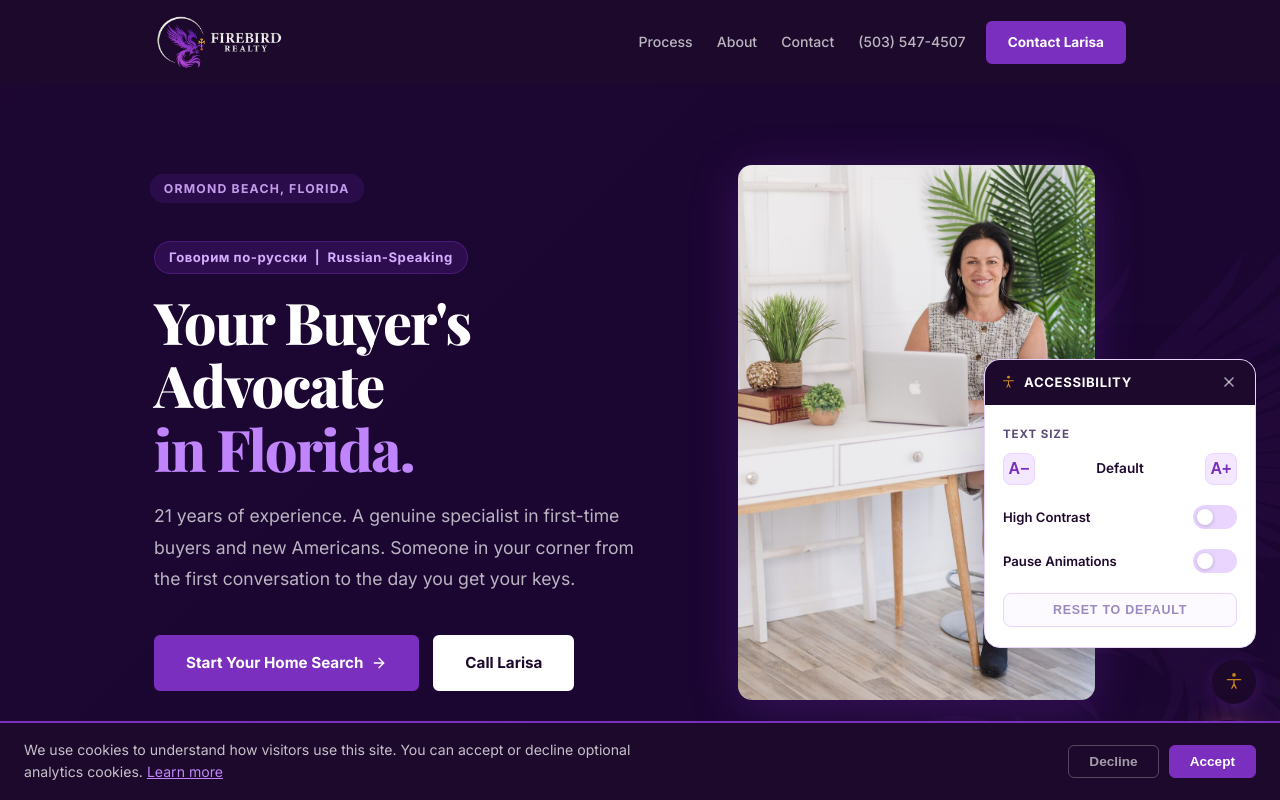
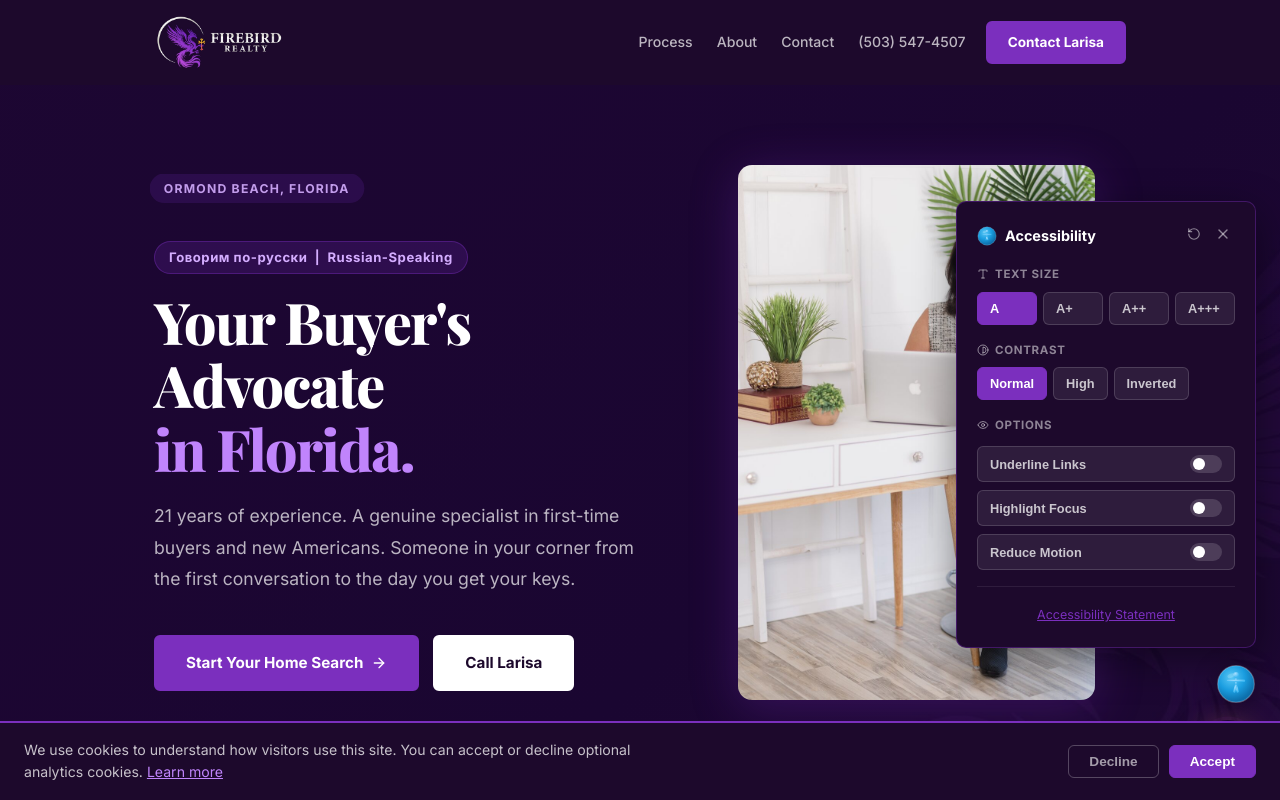
Before and after one commit to AppStudioPros/firebird-realty-website, a Next.js app: page / in a window 1280 px wide. Both pictures are taken after a click on the button 1234 px from the left and 682 px from the top of the page. Shown: the top 800 px of the page. Built offline with nearby package versions, Linux system fonts and the light colour scheme; a web font is replaced by a local one.

Commit message:
feat: upgraded accessibility widget — full feature set with Firebird purple/gold colors

```diff
--- a/app/components/AccessibilityWidget.tsx
+++ b/app/components/AccessibilityWidget.tsx
@@ -1,144 +1,298 @@
-'use client'
+"use client";
+import { useState, useEffect } from "react";
+import { X, Type, Contrast, Eye, RotateCcw } from "lucide-react";
 
-import { useState, useEffect } from 'react'
+// 3D-style accessibility icon matching the blue circle+person style
+function A11yIcon({ size = 28 }: { size?: number }) {
+  return (
+    <svg width={size} height={size} viewBox="0 0 48 48" fill="none" xmlns="http://www.w3.org/2000/svg" aria-hidden="true">
+      {/* Outer circle with 3D gradient */}
+      <defs>
+        <radialGradient id="circleGrad" cx="38%" cy="32%" r="65%">
+          <stop offset="0%" stopColor="#5bc8f5" />
+          <stop offset="55%" stopColor="#1a9de0" />
+          <stop offset="100%" stopColor="#0d6fab" />
+        </radialGradient>
+        <radialGradient id="figureGrad" cx="40%" cy="30%" r="65%">
+          <stop offset="0%" stopColor="#a8dfff" />
+          <stop offset="100%" stopColor="#3ab5f0" />
+        </radialGradient>
+      </defs>
+      {/* Circle ring */}
+      <circle cx="24" cy="24" r="22" fill="url(#circleGrad)" />
+      <circle cx="24" cy="24" r="22" fill="none" stroke="rgba(255,255,255,0.25)" strokeWidth="1.5" />
+      {/* Head */}
+      <circle cx="24" cy="13" r="3.5" fill="url(#figureGrad)" />
+      {/* Body */}
+      <rect x="22.5" y="17" width="3" height="9" rx="1.5" fill="url(#figureGrad)" />
+      {/* Arms */}
+      <rect x="13" y="18.5" width="22" height="3" rx="1.5" fill="url(#figureGrad)" />
+      {/* Left leg */}
+      <rect x="22.5" y="25.5" width="3" height="9.5" rx="1.5" transform="rotate(-15 22.5 25.5)" fill="url(#figureGrad)" />
+      {/* Right leg */}
+      <rect x="22.5" y="25.5" width="3" height="9.5" rx="1.5" transform="rotate(15 25.5 25.5)" fill="url(#figureGrad)" />
+      {/* Shine */}
+      <ellipse cx="18" cy="14" rx="4.5" ry="2.5" fill="rgba(255,255,255,0.18)" transform="rotate(-20 18 14)" />
+    </svg>
+  );
+}
 
-const STORAGE_KEY = 'firebird-a11y'
-const defaults = { fontSize: 0, highContrast: false, pauseAnimations: false }
+interface A11ySettings {
+  fontSize: number;      // multiplier: 1 | 1.15 | 1.3 | 1.5
+  contrast: "normal" | "high" | "inverted";
+  underlineLinks: boolean;
+  highlightFocus: boolean;
+  reducedMotion: boolean;
+}
+
+const DEFAULT: A11ySettings = {
+  fontSize: 1,
+  contrast: "normal",
+  underlineLinks: false,
+  highlightFocus: false,
+  reducedMotion: false,
+};
 
 export default function AccessibilityWidget() {
-  const [open, setOpen] = useState(false)
-  const [prefs, setPrefs] = useState(defaults)
+  const [open, setOpen] = useState(false);
+  const [settings, setSettings] = useState<A11ySettings>(DEFAULT);
 
+  // Apply settings to <html>
+  useEffect(() => {
+    const html = document.documentElement;
+    html.style.fontSize = `${settings.fontSize * 100}%`;
+
+    // Contrast
+    html.classList.remove("a11y-high-contrast", "a11y-inverted");
+    if (settings.contrast === "high") html.classList.add("a11y-high-contrast");
+    if (settings.contrast === "inverted") html.classList.add("a11y-inverted");
+
+    // Links
+    if (settings.underlineLinks) {
+      html.classList.add("a11y-underline-links");
+    } else {
+      html.classList.remove("a11y-underline-links");
+    }
+
+    // Focus
+    if (settings.highlightFocus) {
+      html.classList.add("a11y-focus-highlight");
+    } else {
+      html.classList.remove("a11y-focus-highlight");
+    }
+
+    // Motion
+    if (settings.reducedMotion) {
+      html.classList.add("a11y-reduce-motion");
+    } else {
+      html.classList.remove("a11y-reduce-motion");
+    }
+
+    // Persist
+    localStorage.setItem("firebird-a11y-settings", JSON.stringify(settings));
+  }, [settings]);
+
+  // Load from storage
   useEffect(() => {
     try {
-      const saved = localStorage.getItem(STORAGE_KEY)
-      if (saved) setPrefs(JSON.parse(saved))
-    } catch {}
-  }, [])
+      const saved = localStorage.getItem("firebird-a11y-settings");
+      if (saved) setSettings(JSON.parse(saved));
+    } catch {
+      // ignore
+    }
+  }, []);
 
-  useEffect(() => {
-    const root = document.documentElement
-    const sizes: Record<number, string> = { '-1': '92%', 0: '', 1: '106%', 2: '114%', 3: '122%' }
-    root.style.fontSize = sizes[prefs.fontSize] ?? ''
-    prefs.highContrast ? root.setAttribute('data-hc', 'true') : root.removeAttribute('data-hc')
-    prefs.pauseAnimations ? root.setAttribute('data-pa', 'true') : root.removeAttribute('data-pa')
-    localStorage.setItem(STORAGE_KEY, JSON.stringify(prefs))
-  }, [prefs])
+  const reset = () => setSettings(DEFAULT);
 
-  const update = (patch: Partial<typeof defaults>) => setPrefs(p => ({ ...p, ...patch }))
-  const reset = () => setPrefs(defaults)
+  const toggle = <K extends keyof A11ySettings>(key: K, value: A11ySettings[K]) =>
+    setSettings(prev => ({ ...prev, [key]: prev[key] === value ? DEFAULT[key] : value }));
 
-  const btnStyle: React.CSSProperties = {
-    width: 32, height: 32, borderRadius: 8, border: '1px solid #E9D5FF',
-    background: '#F3E8FF', cursor: 'pointer', display: 'flex', alignItems: 'center', justifyContent: 'center', fontSize: '1rem', fontWeight: 700, color: '#7B2FBE',
-  }
+  const fontSizes = [
+    { label: "A", size: 1, title: "Normal text" },
+    { label: "A+", size: 1.15, title: "Large text" },
+    { label: "A++", size: 1.3, title: "Larger text" },
+    { label: "A+++", size: 1.5, title: "Largest text" },
+  ];
 
-  const toggleStyle = (on: boolean): React.CSSProperties => ({
-    position: 'relative', width: 44, height: 24, borderRadius: 12, border: 'none', cursor: 'pointer',
-    background: on ? '#7B2FBE' : '#E9D5FF', transition: 'background 0.2s', flexShrink: 0,
-  })
-
-  const thumbStyle = (on: boolean): React.CSSProperties => ({
-    position: 'absolute', top: 4, left: on ? 24 : 4, width: 16, height: 16,
-    borderRadius: '50%', background: '#fff', transition: 'left 0.2s', boxShadow: '0 1px 4px rgba(0,0,0,0.2)',
-  })
+  const btnStyle = (active: boolean) => ({
+    background: active ? "#7B2FBE" : "rgba(255,255,255,0.08)",
+    border: `1px solid ${active ? "#7B2FBE" : "rgba(255,255,255,0.15)"}`,
+    color: active ? "#fff" : "rgba(255,255,255,0.75)",
+    borderRadius: 6,
+    padding: "8px 12px",
+    cursor: "pointer",
+    fontSize: "0.8rem",
+    fontWeight: 600,
+    transition: "all 0.15s",
+    display: "flex",
+    alignItems: "center",
+    gap: 6,
+  } as React.CSSProperties);
 
   return (
     <>
+      {/* CSS injected for a11y classes */}
       <style>{`
-        [data-hc='true'] { filter: contrast(1.55) brightness(1.05); }
-        [data-pa='true'] * { animation-play-state: paused !important; transition: none !important; }
+        .a11y-high-contrast { filter: contrast(1.5); }
+        .a11y-inverted { filter: invert(1) hue-rotate(180deg); }
+        .a11y-underline-links a { text-decoration: underline !important; }
+        .a11y-focus-highlight *:focus { outline: 3px solid #f59e0b !important; outline-offset: 3px !important; }
+        .a11y-reduce-motion *, .a11y-reduce-motion *::before, .a11y-reduce-motion *::after {
+          animation-duration: 0.001ms !important;
+          transition-duration: 0.001ms !important;
+        }
       `}</style>
 
-      {/* Floating button — sits right above the chat bot (bottom: 96px) */}
+      {/* Floating trigger button */}
       <button
-        onClick={() => setOpen(o => !o)}
-        aria-label={open ? 'Close accessibility options' : 'Open accessibility options'}
+        onClick={() => setOpen(!open)}
+        aria-label="Accessibility options"
         aria-expanded={open}
+        aria-haspopup="dialog"
+        title="Accessibility Options"
         style={{
-          position: 'fixed', bottom: 96, right: 24, zIndex: 199,
-          width: 44, height: 44, borderRadius: '50%', border: 'none', cursor: 'pointer',
-          background: '#1d092c', color: '#fff', display: 'flex', alignItems: 'center', justifyContent: 'center',
-          boxShadow: '0 4px 16px rgba(123,47,190,0.3)', transition: 'transform 0.2s',
+          position: "fixed",
+          bottom: 96,
+          right: 24,
+          zIndex: 9998,
+          width: 40,
+          height: 40,
+          borderRadius: "50%",
+          background: "transparent",
+          border: "none",
+          cursor: "pointer",
+          display: "flex",
+          alignItems: "center",
+          justifyContent: "center",
+          padding: 0,
+          filter: "drop-shadow(0 4px 12px rgba(0,0,0,0.35))",
+          transition: "transform 0.15s, filter 0.15s",
         }}
-        onMouseEnter={e => (e.currentTarget.style.transform = 'scale(1.08)')}
-        onMouseLeave={e => (e.currentTarget.style.transform = 'scale(1)')}
+        onMouseEnter={e => { (e.currentTarget as HTMLButtonElement).style.transform = "scale(1.1)"; }}
+        onMouseLeave={e => { (e.currentTarget as HTMLButtonElement).style.transform = "scale(1)"; }}
       >
-        {/* Universal accessibility person icon */}
-        <svg width="20" height="20" viewBox="0 0 24 24" fill="#D4891A" aria-hidden="true">
-          <circle cx="12" cy="3.5" r="2.2" />
-          <path d="M20 8.5H4a.75.75 0 000 1.5h7.25V14l-2.6 5.2a.75.75 0 001.34.67L12 16.5l2.01 3.37a.75.75 0 001.34-.67L12.75 14v-4H20a.75.75 0 000-1.5z" />
-        </svg>
+        <A11yIcon size={52} />
       </button>
 
       {/* Panel */}
       {open && (
         <div
           role="dialog"
-          aria-label="Accessibility options"
+          aria-label="Accessibility settings"
+          aria-modal="true"
           style={{
-            position: 'fixed', bottom: 152, right: 24, zIndex: 199,
-            width: 272, borderRadius: 16, overflow: 'hidden',
-            boxShadow: '0 12px 48px rgba(29,9,44,0.2)', border: '1px solid #E9D5FF', background: '#fff',
+            position: "fixed",
+            bottom: 152,
+            right: 24,
+            zIndex: 9997,
+            width: 300,
+            background: "#1d092c",
+            border: "1px solid rgba(123,47,190,0.4)",
+            borderRadius: 10,
+            boxShadow: "0 12px 40px rgba(0,0,0,0.45)",
+            padding: "20px",
+            color: "#fff",
           }}
         >
           {/* Header */}
-          <div style={{ background: '#1d092c', display: 'flex', alignItems: 'center', justifyContent: 'space-between', padding: '12px 16px' }}>
-            <div style={{ display: 'flex', alignItems: 'center', gap: 8 }}>
-              <svg width="15" height="15" viewBox="0 0 24 24" fill="#D4891A" aria-hidden="true">
-                <circle cx="12" cy="3.5" r="2.2" />
-                <path d="M20 8.5H4a.75.75 0 000 1.5h7.25V14l-2.6 5.2a.75.75 0 001.34.67L12 16.5l2.01 3.37a.75.75 0 001.34-.67L12.75 14v-4H20a.75.75 0 000-1.5z" />
-              </svg>
-              <span style={{ color: '#fff', fontSize: '0.82rem', fontWeight: 700, letterSpacing: '0.05em', textTransform: 'uppercase' }}>Accessibility</span>
+          <div style={{ display: "flex", justifyContent: "space-between", alignItems: "center", marginBottom: 16 }}>
+            <div style={{ display: "flex", alignItems: "center", gap: 8 }}>
+              <A11yIcon size={20} />
+              <span style={{ fontWeight: 700, fontSize: "0.9rem" }}>Accessibility</span>
             </div>
-            <button onClick={() => setOpen(false)} aria-label="Close" style={{ background: 'none', border: 'none', cursor: 'pointer', color: 'rgba(255,255,255,0.6)', display: 'flex', padding: 2 }}>
-              <svg width="16" height="16" viewBox="0 0 24 24" fill="none" stroke="currentColor" strokeWidth="2.5" strokeLinecap="round"><line x1="18" y1="6" x2="6" y2="18"/><line x1="6" y1="6" x2="18" y2="18"/></svg>
+            <div style={{ display: "flex", gap: 6 }}>
+              <button onClick={reset} title="Reset all settings" style={{ background: "none", border: "none", color: "rgba(255,255,255,0.5)", cursor: "pointer", padding: 4 }}>
+                <RotateCcw size={14} />
               </button>
-          </div>
-
-          <div style={{ padding: '20px 18px', display: 'flex', flexDirection: 'column', gap: 20 }}>
-
-            {/* Font size */}
-            <div>
-              <p style={{ fontSize: '0.72rem', fontWeight: 700, textTransform: 'uppercase', letterSpacing: '0.08em', color: '#5B4B7A', marginBottom: 10 }}>Text Size</p>
-              <div style={{ display: 'flex', alignItems: 'center', gap: 12 }}>
-                <button onClick={() => update({ fontSize: Math.max(-1, prefs.fontSize - 1) })} disabled={prefs.fontSize <= -1}
-                  style={{ ...btnStyle, opacity: prefs.fontSize <= -1 ? 0.3 : 1 }} aria-label="Decrease text size">A−</button>
-                <span style={{ flex: 1, textAlign: 'center', fontSize: '0.85rem', fontWeight: 600, color: '#1d092c' }}>
-                  {prefs.fontSize === 0 ? 'Default' : prefs.fontSize > 0 ? `+${prefs.fontSize}` : prefs.fontSize}
-                </span>
-                <button onClick={() => update({ fontSize: Math.min(3, prefs.fontSize + 1) })} disabled={prefs.fontSize >= 3}
-                  style={{ ...btnStyle, opacity: prefs.fontSize >= 3 ? 0.3 : 1 }} aria-label="Increase text size">A+</button>
+              <button onClick={() => setOpen(false)} aria-label="Close accessibility panel" style={{ background: "none", border: "none", color: "rgba(255,255,255,0.5)", cursor: "pointer", padding: 4 }}>
+                <X size={16} />
+              </button>
             </div>
           </div>
 
-            {/* High contrast */}
-            <div style={{ display: 'flex', alignItems: 'center', justifyContent: 'space-between' }}>
-              <p style={{ fontSize: '0.82rem', fontWeight: 600, color: '#1d092c' }}>High Contrast</p>
-              <button onClick={() => update({ highContrast: !prefs.highContrast })}
-                role="switch" aria-checked={prefs.highContrast} aria-label="Toggle high contrast"
-                style={toggleStyle(prefs.highContrast)}>
-                <span style={thumbStyle(prefs.highContrast)} />
+          {/* Text Size */}
+          <div style={{ marginBottom: 16 }}>
+            <div style={{ fontSize: "0.72rem", color: "rgba(255,255,255,0.5)", fontWeight: 700, letterSpacing: "0.06em", textTransform: "uppercase", marginBottom: 8, display: "flex", alignItems: "center", gap: 6 }}>
+              <Type size={12} /> Text Size
+            </div>
+            <div style={{ display: "grid", gridTemplateColumns: "repeat(4, 1fr)", gap: 6 }}>
+              {fontSizes.map(({ label, size, title }) => (
+                <button
+                  key={size}
+                  onClick={() => setSettings(prev => ({ ...prev, fontSize: size }))}
+                  title={title}
+                  style={btnStyle(settings.fontSize === size)}
+                  aria-pressed={settings.fontSize === size}
+                >
+                  {label}
                 </button>
+              ))}
+            </div>
           </div>
 
-            {/* Pause animations */}
-            <div style={{ display: 'flex', alignItems: 'center', justifyContent: 'space-between' }}>
-              <p style={{ fontSize: '0.82rem', fontWeight: 600, color: '#1d092c' }}>Pause Animations</p>
-              <button onClick={() => update({ pauseAnimations: !prefs.pauseAnimations })}
-                role="switch" aria-checked={prefs.pauseAnimations} aria-label="Toggle pause animations"
-                style={toggleStyle(prefs.pauseAnimations)}>
-                <span style={thumbStyle(prefs.pauseAnimations)} />
+          {/* Contrast */}
+          <div style={{ marginBottom: 16 }}>
+            <div style={{ fontSize: "0.72rem", color: "rgba(255,255,255,0.5)", fontWeight: 700, letterSpacing: "0.06em", textTransform: "uppercase", marginBottom: 8, display: "flex", alignItems: "center", gap: 6 }}>
+              <Contrast size={12} /> Contrast
+            </div>
+            <div style={{ display: "flex", gap: 6, flexWrap: "wrap" }}>
+              {(["normal", "high", "inverted"] as const).map(c => (
+                <button
+                  key={c}
+                  onClick={() => toggle("contrast", c)}
+                  style={btnStyle(settings.contrast === c)}
+                  aria-pressed={settings.contrast === c}
+                >
+                  {c.charAt(0).toUpperCase() + c.slice(1)}
                 </button>
+              ))}
+            </div>
           </div>
 
-            {/* Reset */}
-            <button onClick={reset} style={{ width: '100%', padding: '9px 0', borderRadius: 8, border: '1px solid #E9D5FF', background: '#FDFAFF', color: '#9B8AC0', fontSize: '0.78rem', fontWeight: 700, textTransform: 'uppercase', letterSpacing: '0.06em', cursor: 'pointer' }}>
-              Reset to Default
+          {/* Toggles */}
+          <div style={{ display: "flex", flexDirection: "column", gap: 8 }}>
+            <div style={{ fontSize: "0.72rem", color: "rgba(255,255,255,0.5)", fontWeight: 700, letterSpacing: "0.06em", textTransform: "uppercase", marginBottom: 4, display: "flex", alignItems: "center", gap: 6 }}>
+              <Eye size={12} /> Options
+            </div>
+            {[
+              { key: "underlineLinks" as const, label: "Underline Links" },
+              { key: "highlightFocus" as const, label: "Highlight Focus" },
+              { key: "reducedMotion" as const, label: "Reduce Motion" },
+            ].map(({ key, label }) => (
+              <button
+                key={key}
+                onClick={() => setSettings(prev => ({ ...prev, [key]: !prev[key] }))}
+                style={{ ...btnStyle(settings[key] as boolean), justifyContent: "space-between" }}
+                aria-pressed={settings[key] as boolean}
+              >
+                <span>{label}</span>
+                <span style={{
+                  width: 32, height: 18, borderRadius: 9,
+                  background: settings[key] ? "#7B2FBE" : "rgba(255,255,255,0.15)",
+                  display: "flex", alignItems: "center",
+                  padding: "0 3px",
+                  transition: "background 0.15s",
+                }}>
+                  <span style={{
+                    width: 12, height: 12, borderRadius: "50%",
+                    background: "#fff",
+                    transform: settings[key] ? "translateX(14px)" : "translateX(0)",
+                    transition: "transform 0.15s",
+                    display: "block",
+                  }} />
+                </span>
               </button>
+            ))}
+          </div>
+
+          {/* Accessibility Statement link */}
+          <div style={{ marginTop: 16, paddingTop: 14, borderTop: "1px solid rgba(255,255,255,0.08)", textAlign: "center" }}>
+            <a href="/accessibility" style={{ color: "#7B2FBE", fontSize: "0.78rem", textDecoration: "underline" }}>
+              Accessibility Statement
+            </a>
           </div>
         </div>
       )}
     </>
-  )
+  );
 }
```
Lines whose indentation alone changed are shown as unchanged.
